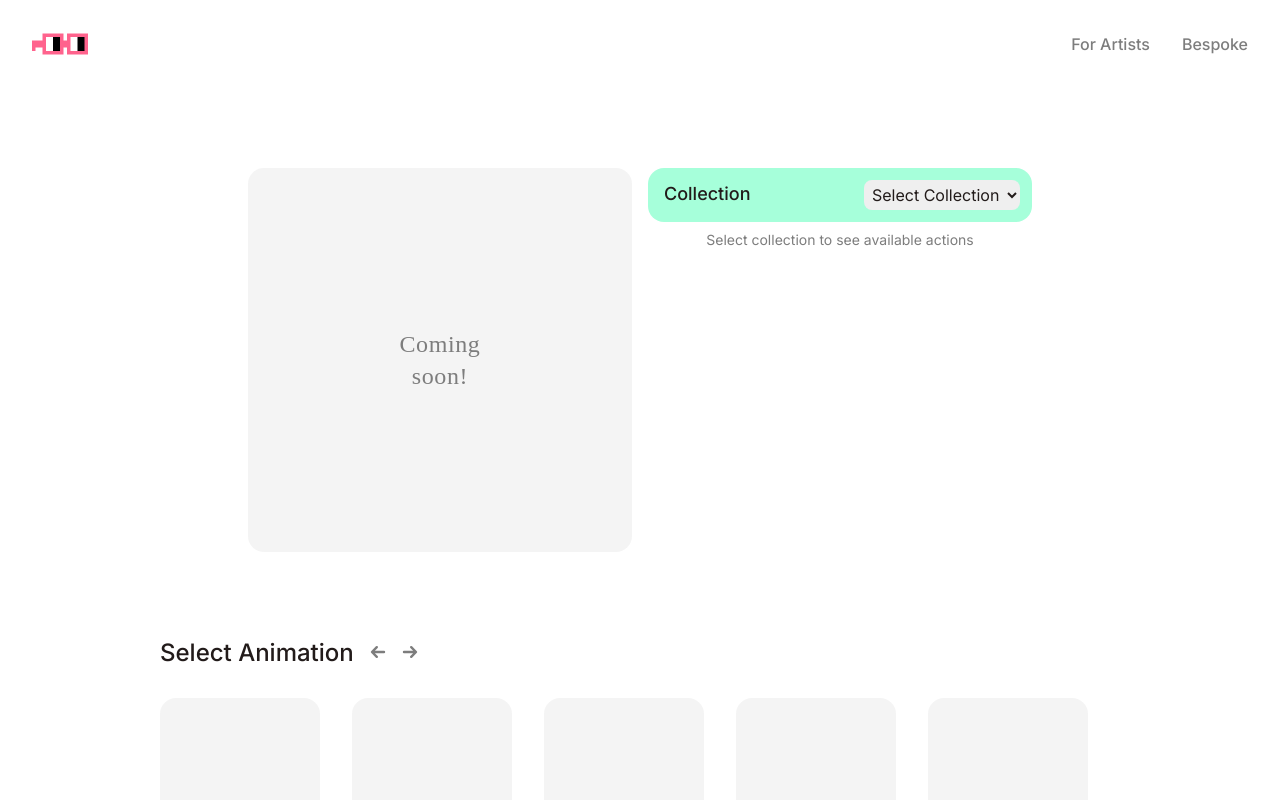
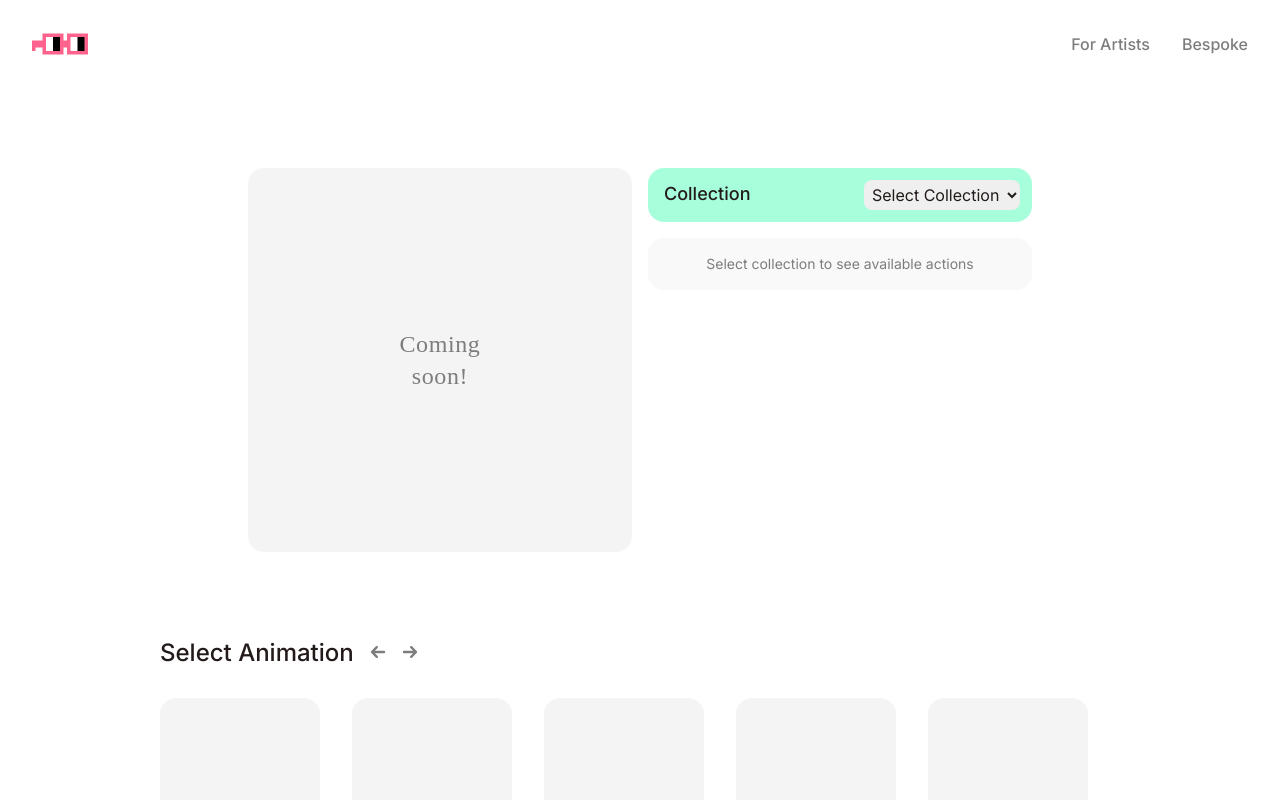
Before and after one commit to nikitattt/animatenouns, a Next.js app: page / in a window 1280 px wide. Shown: the top 800 px of the page. Built offline with nearby package versions, Linux system fonts and the light colour scheme; a web font is replaced by a local one.

Commit message:
Better placeholder

```diff
--- a/components/NounSelectAndActions/index.tsx
+++ b/components/NounSelectAndActions/index.tsx
@@ -12,7 +12,7 @@ const NounSelectAndActions = () => {
   switch (collection) {
     case Collections.lilNouns:
       actions = (
-        <div className="mt-4 flex flex-col gap-4">
+        <div className="flex flex-col gap-4">
           <OnChainNoun />
           <TraitsSelect />
           <RandomNoun />
@@ -21,7 +21,7 @@ const NounSelectAndActions = () => {
       break;
     case Collections.nouns:
       actions = (
-        <div className="mt-4 flex flex-col gap-4">
+        <div className="flex flex-col gap-4">
           {/* <TraitsSelect />
           <RandomNoun /> */}
         </div>
@@ -29,14 +29,16 @@ const NounSelectAndActions = () => {
       break;
     default:
       actions = (
-        <div className='mt-2 text-center text-grey text-sm'>
-          Select collection to see available actions
+        <div className="p-4 w-full bg-grey-light bg-opacity-10 rounded-2xl">
+          <div className='text-center text-grey text-sm'>
+            Select collection to see available actions
+          </div>
         </div>
       )
   }
 
   return (
-    <div className="flex flex-col min-w-full">
+    <div className="flex flex-col min-w-full gap-4">
       <CollectionSelect />
       {actions}
     </div>
```
